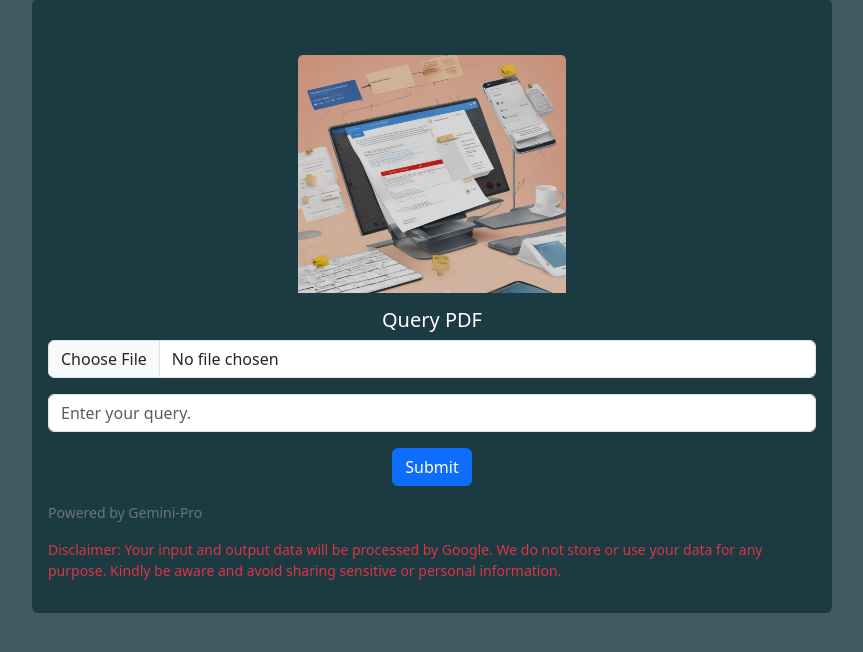
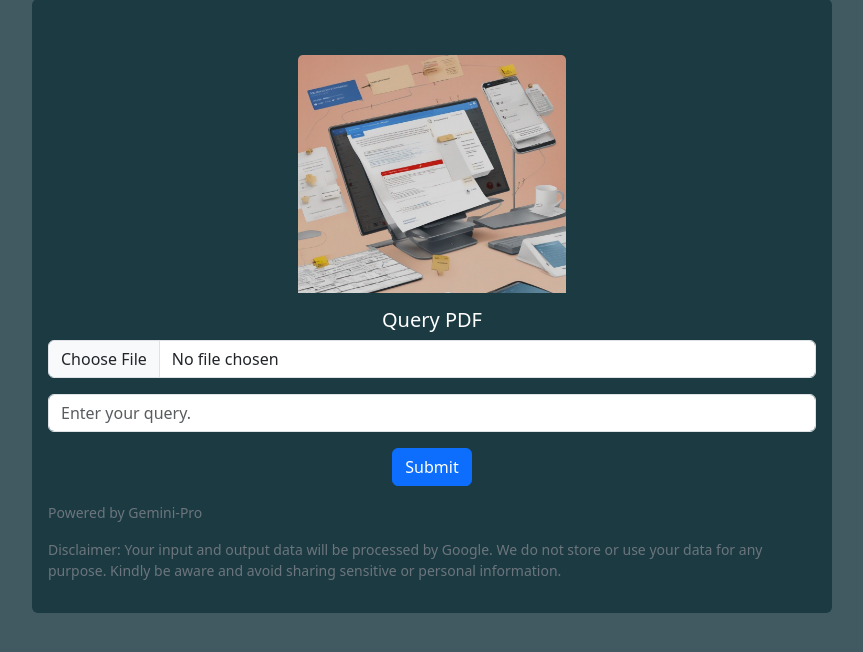
Before and after one commit to ViditDhull/LuciusTensors, a Django app: page /query_pdf in a window 1280 px wide. Shown: the part 97-749 px from the top of the page, without its empty margins (208-1071 px from the left). Run offline with Django 4.2, Linux system fonts and the light colour scheme.

Commit message:
Discalimer updated

```diff
--- a/templates/code_optimizer.html
+++ b/templates/code_optimizer.html
@@ -35,7 +35,7 @@ padding: 10px;
                 <button type="submit" class="btn btn-primary">Optimize</button>
                 {% if not response %}
                 <p class="small text-start text-secondary mt-3">Powered by Gemini-Pro</p>
-                <p class="small text-start text-danger mt-2">
+                <p class="small text-start text-secondary mt-2">
                     Disclaimer: Your input and output data will be processed by Google. We do not store or use your data
                     for any purpose. Kindly be aware and avoid sharing sensitive or personal information.
                 </p>
--- a/templates/query_pdf.html
+++ b/templates/query_pdf.html
@@ -34,7 +34,7 @@ margin-right: auto;
                 <button type="submit" class="btn btn-primary">Submit</button>
                 {% if not response %}
                 <p class="small text-start text-secondary mt-3">Powered by Gemini-Pro</p>
-                <p class="small text-start text-danger mt-2">
+                <p class="small text-start text-secondary mt-2">
                     Disclaimer: Your input and output data will be processed by Google. We do not store or use your data
                     for any purpose. Kindly be aware and avoid sharing sensitive or personal information.
                 </p>
--- a/templates/sql_query_generator.html
+++ b/templates/sql_query_generator.html
@@ -29,7 +29,7 @@ margin-right: auto;
                 <button type="submit" class="btn btn-primary">Submit</button>
                 {% if not response %}
                 <p class="small text-start text-secondary mt-3">Powered by Gemini-Pro</p>
-                <p class="small text-start text-danger mt-2">
+                <p class="small text-start text-secondary mt-2">
                     Disclaimer: Your input and output data will be processed by Google. We do not store or use your data
                     for any purpose. Kindly be aware and avoid sharing sensitive or personal information.
                 </p>
```
